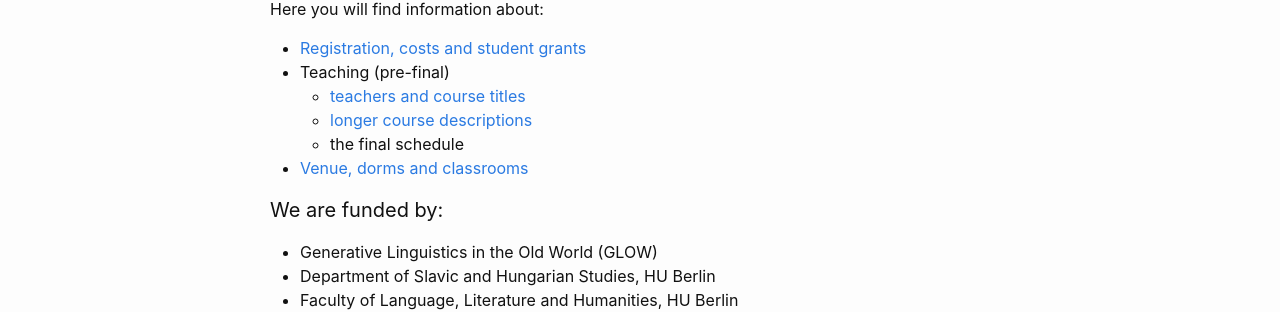
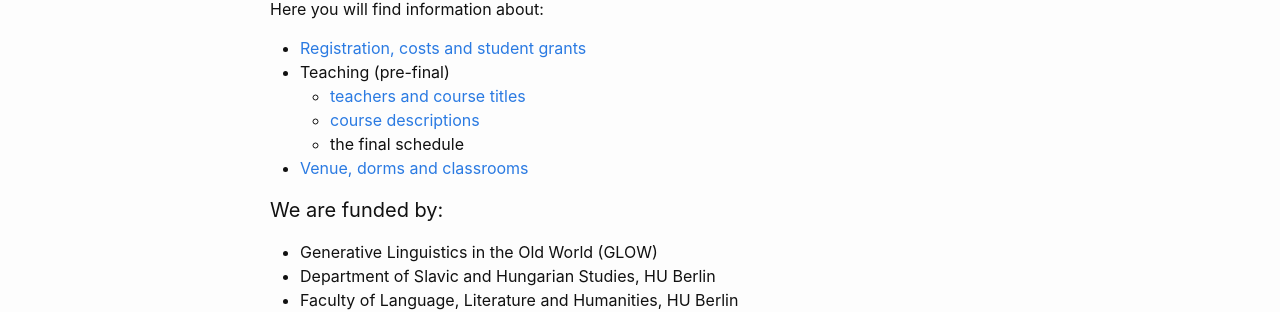
Before and after one commit to ovaschool/ovaschool.github.io, a Jekyll site: the page built from staticpages/ova2026.markdown, in a window 1280 px wide. Shown: the part 230-542 px from the top of the page. Built offline with Jekyll 4.4.1, drawn with Linux system fonts in a browser that asks for light colours.

Commit message:
Update ova2026.markdown

```diff
--- a/staticpages/ova2026.markdown
+++ b/staticpages/ova2026.markdown
@@ -11,7 +11,7 @@
 - [Registration, costs and student grants](ova2026-registration.markdown)
 - Teaching (pre-final)
     - [teachers and course titles](ova2026-teachers.markdown)
-    - [longer course descriptions](ova2026-course-descriptions.markdown)
+    - [course descriptions](ova2026-course-descriptions.markdown)
     - the final schedule
 - [Venue, dorms and classrooms](ova2026-location.markdown)
 
```
